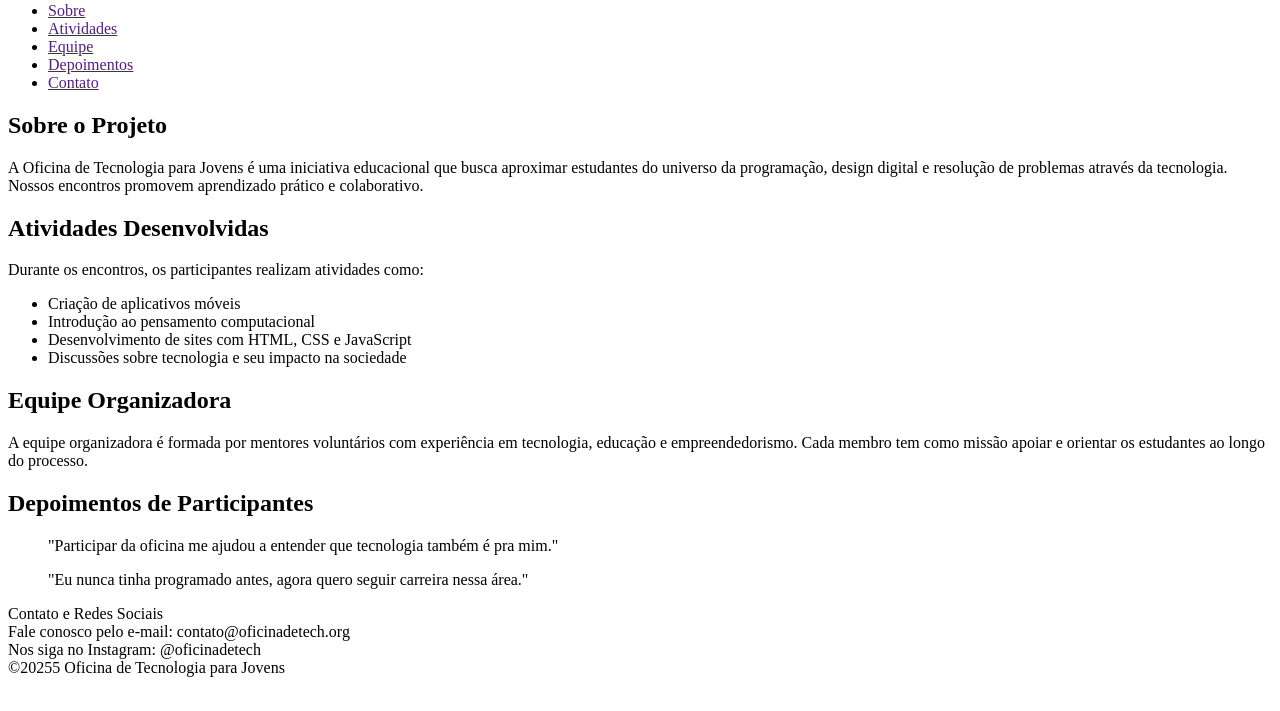
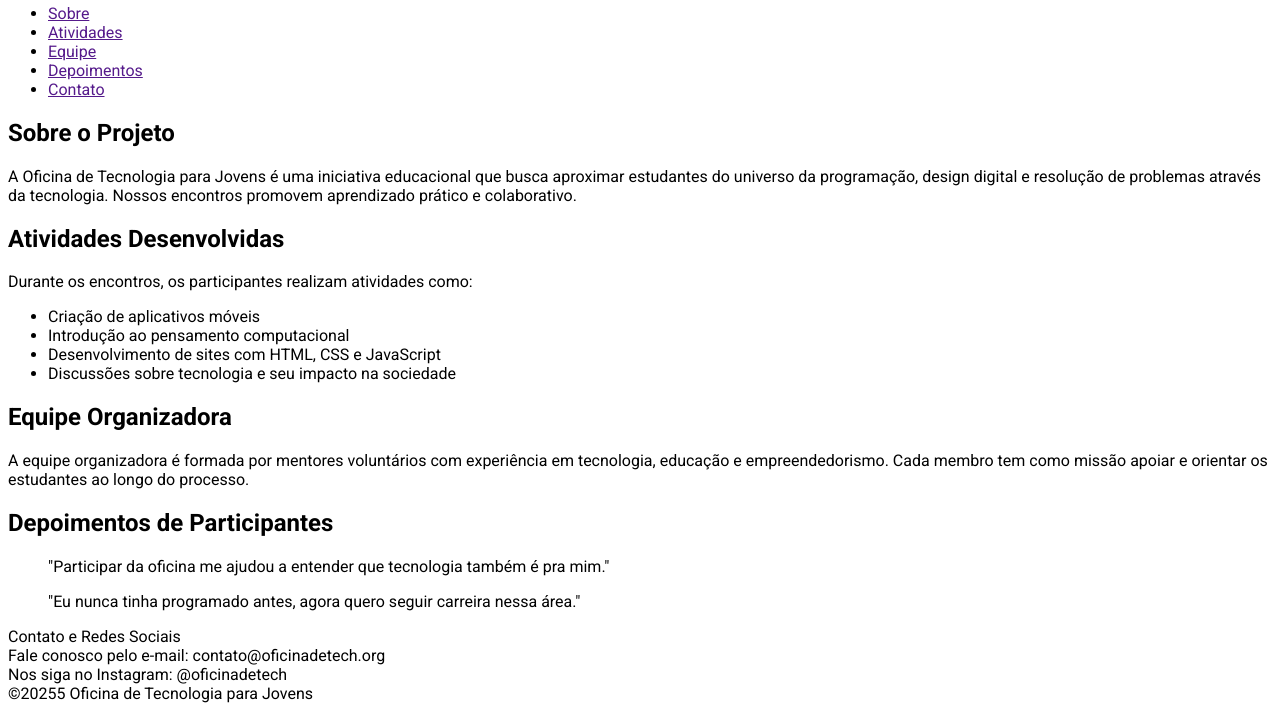
Before and after one commit to IFSPBRA-LPW/tags-semanticas-Nicollecarv4lh0, a plain HTML site: page index.html in a window 1280 px wide. Shown: the part 125-836 px from the top of the page. Before the commit the page ends 810 px from the top, so only its background shows below. Drawn offline with Linux system fonts and the light colour scheme.

Commit message:
index.html criado

```diff
--- a/index.html
+++ b/index.html
@@ -4,6 +4,7 @@
     <meta charset="UTF-8">
     <meta name="viewport" content="width=device-width, initial-scale=1.0">
     <title>Oficina de Tecnologia para Jovens</title>
+    <link rel="stylesheet" href="./styles/index.css">
 </head>
 <body>
 
@@ -21,7 +22,7 @@
         </nav>
     </header>
     <main>
-    <section>
+    <section id="sobre">
         <h2>Sobre o Projeto</h2>
         <p>
             A Oficina de Tecnologia para Jovens é uma iniciativa
@@ -30,7 +31,7 @@
             e colaborativo.
         </p>
     </section>
-    <section>
+    <section id="atividades">
             <h2>Atividades Desenvolvidas</h2>
             <p>Durante os encontros, os participantes realizam atividades como:</p>
             <ul>
@@ -40,13 +41,13 @@
                 <li>Discussões sobre tecnologia e seu impacto na sociedade</li>
             </ul>
     </section>
-    <section>
+    <section id="equipe">
             <h2>Equipe Organizadora</h2>
             <p>A equipe organizadora é formada por mentores voluntários com experiência em
                 tecnologia, educação e empreendedorismo. Cada membro tem como missão apoiar e
                 orientar os estudantes ao longo do processo.</p>
     </section>
-    <section>
+    <section id="depoimentos">
         <h2>Depoimentos de Participantes</h2>
         <blockquote>
             "Participar da oficina me ajudou a entender que tecnologia também é pra mim."
@@ -56,7 +57,7 @@
         </blockquote>
     </section>
     </main>
-    <footer>
+    <footer id ="contato">
             Contato e Redes Sociais<br>
             Fale conosco pelo e-mail: contato@oficinadetech.org<br>
             Nos siga no Instagram: @oficinadetech<br>
--- a/styles/index.css
+++ b/styles/index.css
@@ -0,0 +1,5 @@
+@import url('https://fonts.googleapis.com/css2?family=Roboto:ital,wght@0,100..900;1,100..900&display=swap');
+
+*{
+    font-family: "Roboto", sans-serif;
+}
```
